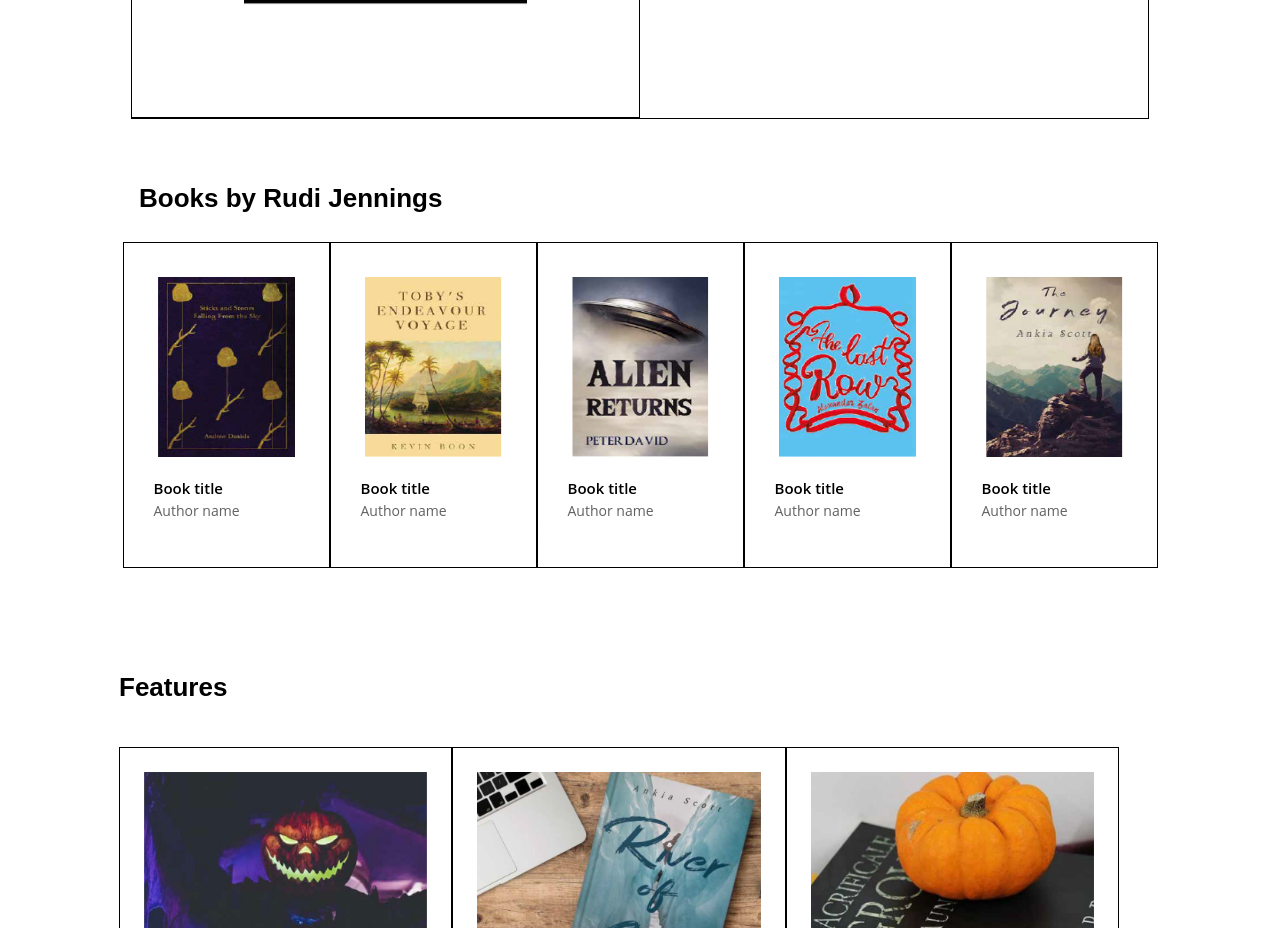
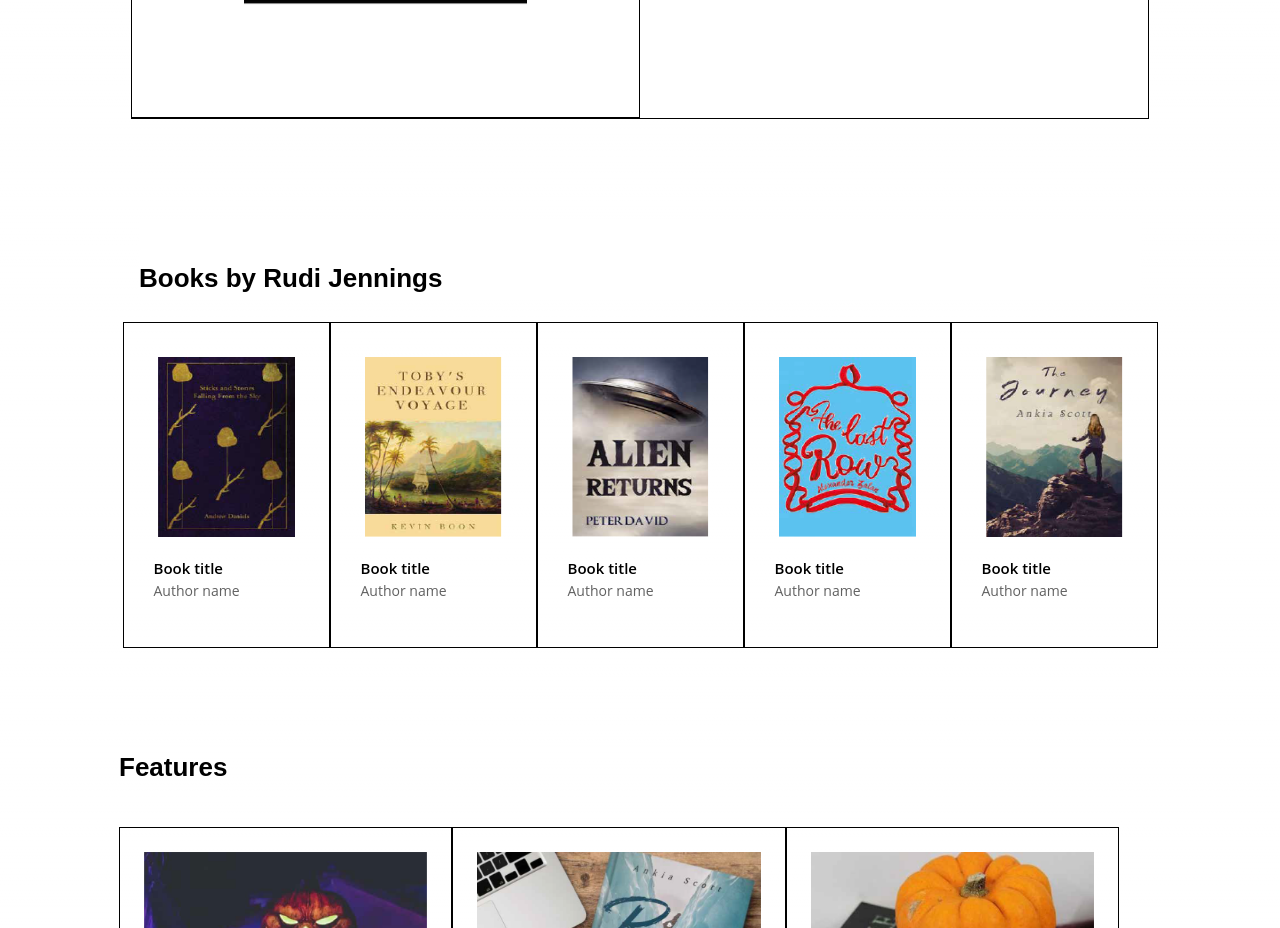
Before and after one commit to Hadees621/Olympia-USA, a Next.js app: page /authors/author in a window 1280 px wide. Shown: the part 740-1668 px from the top of the page. Built offline with nearby package versions, Linux system fonts and the light colour scheme.

Commit message:
fix: spacing

```diff
--- a/src/components/common/BooksSection.js
+++ b/src/components/common/BooksSection.js
@@ -4,7 +4,7 @@ import { Books } from "@/utils/home/Books";
 const BooksSection = ({ title, lgTitle, className = "" }) => {
   return (
     <div
-      className={`my-20 ${className} px-5 lg:p lg:max-w-[850px] xl:max-w-[1200px] 2xl:max-w-[1400px]`}
+      className={`my-20 ${className} px-5 lg:p lg:max-w-[850px] xl:max-w-[1200px] 2xl:max-w-[1400px] pt-20`}
     >
       <div className="flex justify-center items-center lg:justify-between lg:bg-white pt-10">
         <p className="text-[26px] font-semibold font-droid-sans hidden lg:block">
```
